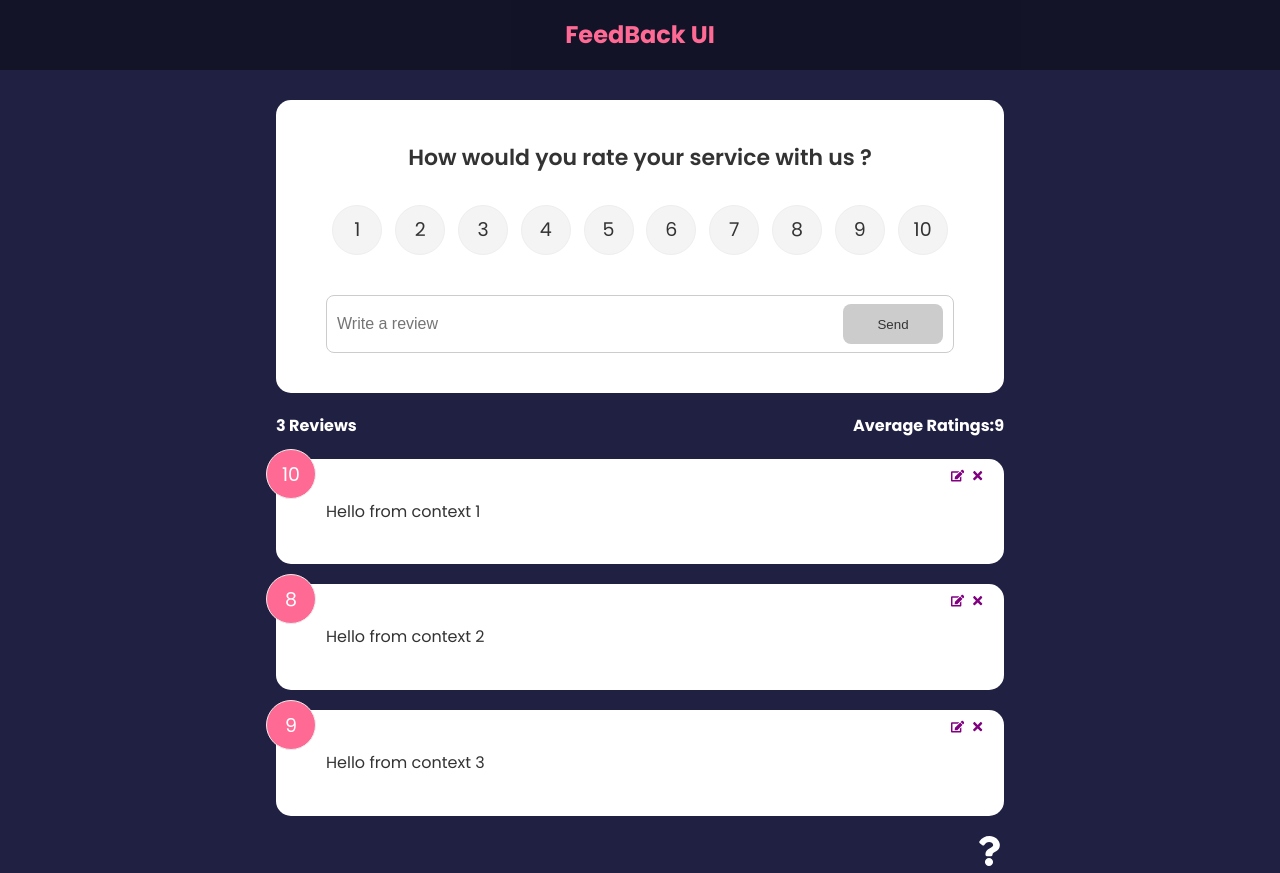
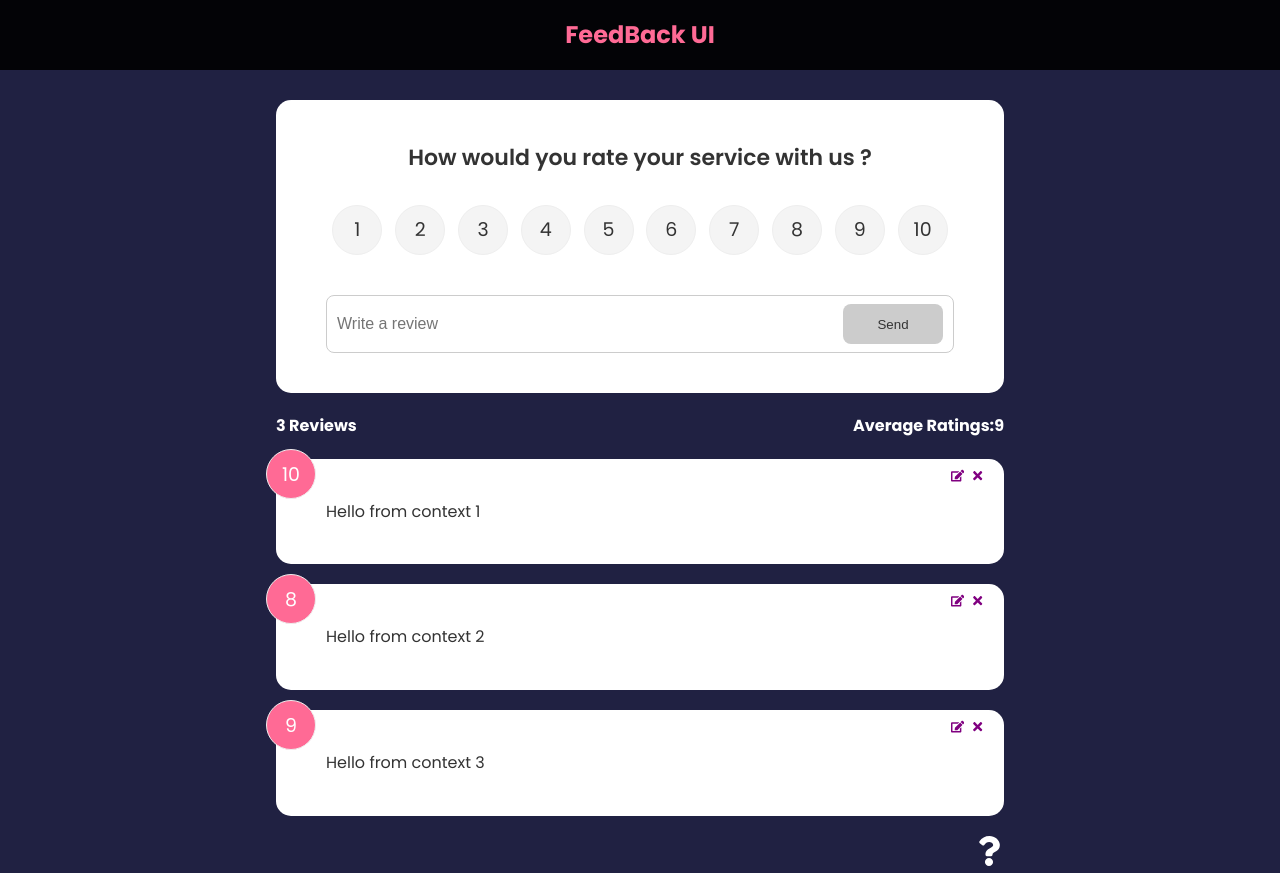
Before and after one commit to shritejmayekar/Feedback-App, a React (Create React App) app: page / in a window 1280 px wide. Built offline with nearby package versions, Linux system fonts and the light colour scheme.

Commit message:
Update Header.jsx

```diff
--- a/src/Components/Header.jsx
+++ b/src/Components/Header.jsx
@@ -18,7 +18,7 @@ function Header({text,bgColor,textColor}) {
 
 Header.defaultProps = {
     text:'FeedBack UI',
-    bgColor:'rgba(0,0,0,0.4)',
+    bgColor:'#000000e6',
     textColor:'#ff6a95'
 }
 Header.propTypes = {
```
